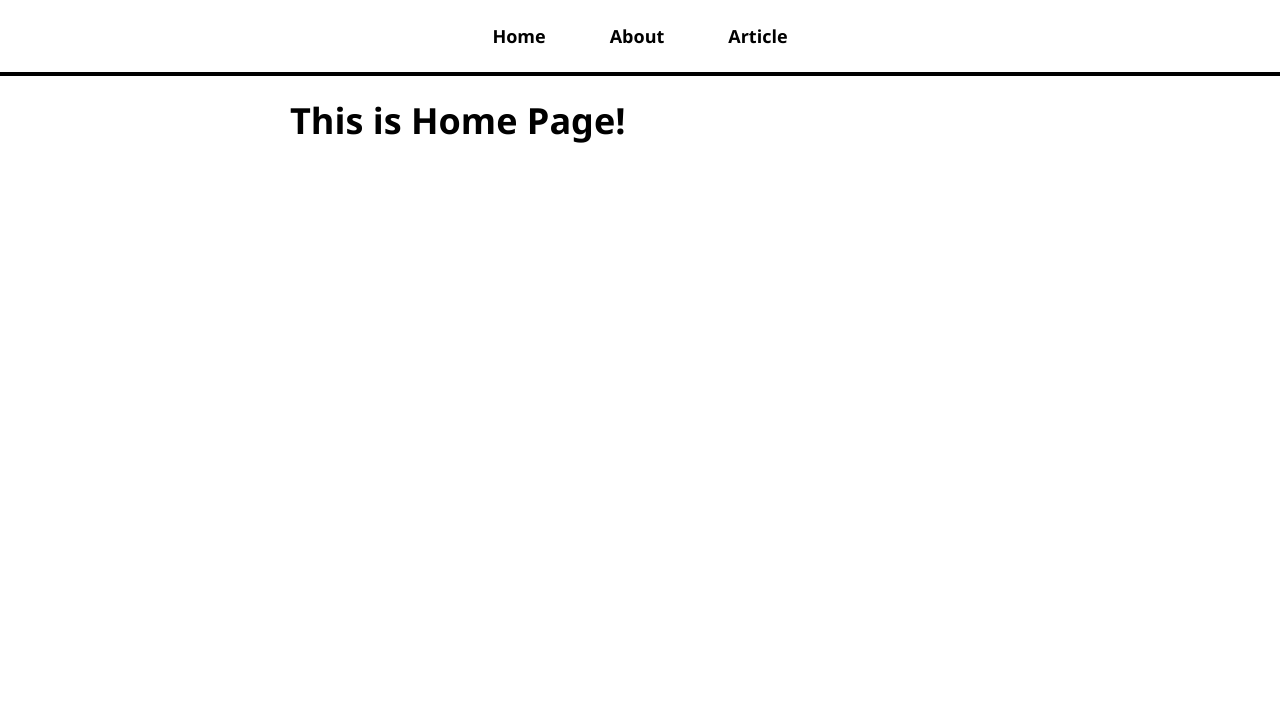
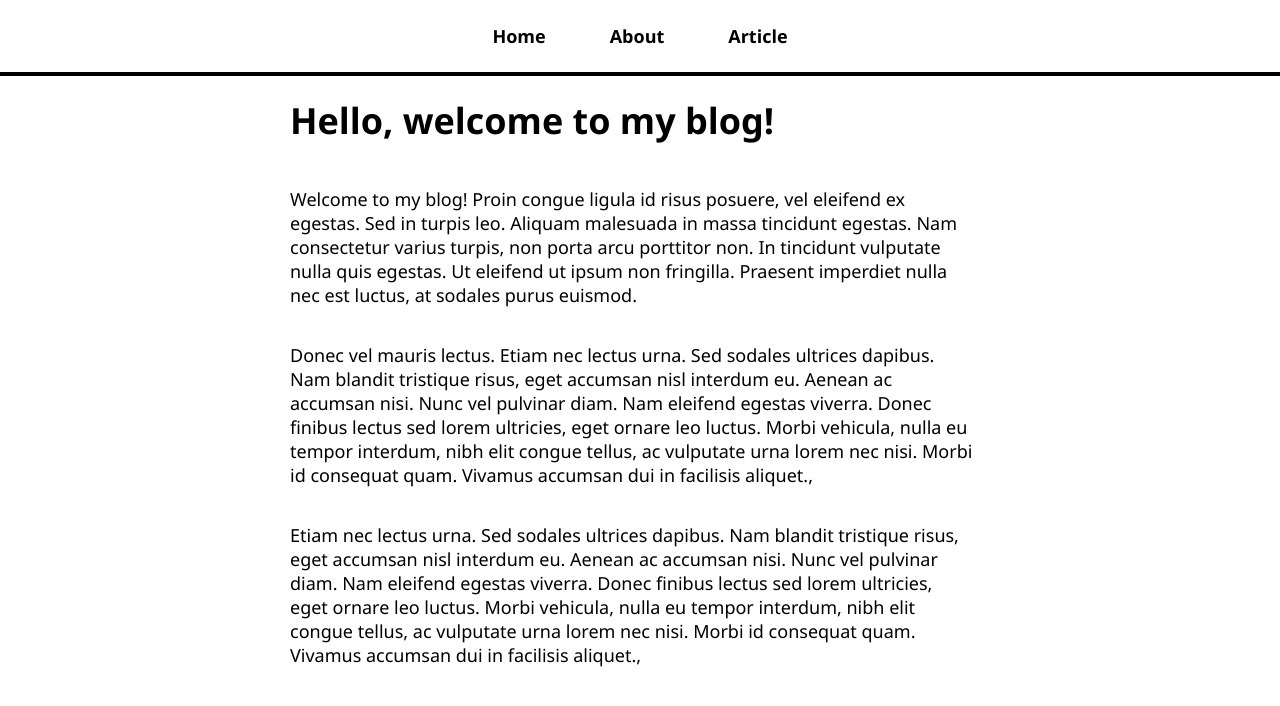
Before and after one commit to drakenevadie19/BlogApp, a React (Create React App) app in the folder my-blog/: page / in a window 1280 px wide. Shown: the top 706 px of the page. Built offline with nearby package versions, Linux system fonts and the light colour scheme.

Commit message:
New Change: Create Not found page, declare which case use Not found page

```diff
--- a/my-blog/src/App.js
+++ b/my-blog/src/App.js
@@ -7,6 +7,7 @@
 import AboutPage from './pages/about-page';
 import ArticleListPage from './pages/article-list-page';
 import ArticlePage from './pages/article-page';
+import NotFoundPage from './pages/not-found-page';
 
 function App() {
   return (
@@ -19,6 +20,7 @@
             <Route path="/about" element={<AboutPage />} />
             <Route path="/articles" element={<ArticleListPage />} />
             <Route path="/articles/:articleId" element={<ArticlePage />} />
+            <Route path="*" element={<NotFoundPage />} />
           </Routes>
         </div>
       </div>
--- a/my-blog/src/pages/about-page.js
+++ b/my-blog/src/pages/about-page.js
@@ -1,7 +1,33 @@
 const AboutPage = () => {
     return (
-        <h1>This is About Page!</h1>
-    )
+        <>
+        <h1>About Me</h1>
+        <p>
+            Welcome to my blog! Proin congue
+            ligula id risus posuere, vel eleifend ex egestas. Sed in turpis leo.
+            Aliquam malesuada in massa tincidunt egestas. Nam consectetur varius turpis,
+            non porta arcu porttitor non. In tincidunt vulputate nulla quis egestas. Ut
+            eleifend ut ipsum non fringilla. Praesent imperdiet nulla nec est luctus, at
+            sodales purus euismod.
+        </p>
+        <p>
+            Donec vel mauris lectus. Etiam nec lectus urna. Sed sodales ultrices dapibus.
+            Nam blandit tristique risus, eget accumsan nisl interdum eu. Aenean ac accumsan
+            nisi. Nunc vel pulvinar diam. Nam eleifend egestas viverra. Donec finibus lectus
+            sed lorem ultricies, eget ornare leo luctus. Morbi vehicula, nulla eu tempor
+            interdum, nibh elit congue tellus, ac vulputate urna lorem nec nisi. Morbi id
+            consequat quam. Vivamus accumsan dui in facilisis aliquet.,
+        </p>
+        <p>
+            Etiam nec lectus urna. Sed sodales ultrices dapibus.
+            Nam blandit tristique risus, eget accumsan nisl interdum eu. Aenean ac accumsan
+            nisi. Nunc vel pulvinar diam. Nam eleifend egestas viverra. Donec finibus lectus
+            sed lorem ultricies, eget ornare leo luctus. Morbi vehicula, nulla eu tempor
+            interdum, nibh elit congue tellus, ac vulputate urna lorem nec nisi. Morbi id
+            consequat quam. Vivamus accumsan dui in facilisis aliquet.,
+        </p>
+    </>
+    );
 }
 
 export default AboutPage;
--- a/my-blog/src/pages/article-page.js
+++ b/my-blog/src/pages/article-page.js
@@ -1,11 +1,22 @@
 import { useParams } from "react-router-dom";
 import articles from "./article-content";
+import NotFoundPage from "./not-found-page";
 
 const ArticlePage = () => {
     //get the params from URL params
     const {articleId} = useParams();
+    //find article from articles array that have the name match articleId
+    // => If found the article that match the articleId, we can see the article displayed in the page
+    // => If not found the article that match the articleId, article variable will be undefined
+    //  => Display nothing on the page
     const article = articles.find(article => article.name === articleId);
 
+    //if article is undefined, display Not Found Page
+    if (!article) {
+        return <NotFoundPage />
+    }
+
+    //else display content like normal
     return (
         <>
             <h1>{article.title}</h1>
--- a/my-blog/src/pages/home-page.js
+++ b/my-blog/src/pages/home-page.js
@@ -1,7 +1,31 @@
-const HomePage = () => {
-    return (
-        <h1>This is Home Page!</h1>
-    )
-}
+const HomePage = () => (
+    <>
+    <h1>Hello, welcome to my blog!</h1>
+    <p>
+        Welcome to my blog! Proin congue
+        ligula id risus posuere, vel eleifend ex egestas. Sed in turpis leo.
+        Aliquam malesuada in massa tincidunt egestas. Nam consectetur varius turpis,
+        non porta arcu porttitor non. In tincidunt vulputate nulla quis egestas. Ut
+        eleifend ut ipsum non fringilla. Praesent imperdiet nulla nec est luctus, at
+        sodales purus euismod.
+    </p>
+    <p>
+        Donec vel mauris lectus. Etiam nec lectus urna. Sed sodales ultrices dapibus.
+        Nam blandit tristique risus, eget accumsan nisl interdum eu. Aenean ac accumsan
+        nisi. Nunc vel pulvinar diam. Nam eleifend egestas viverra. Donec finibus lectus
+        sed lorem ultricies, eget ornare leo luctus. Morbi vehicula, nulla eu tempor
+        interdum, nibh elit congue tellus, ac vulputate urna lorem nec nisi. Morbi id
+        consequat quam. Vivamus accumsan dui in facilisis aliquet.,
+    </p>
+    <p>
+        Etiam nec lectus urna. Sed sodales ultrices dapibus.
+        Nam blandit tristique risus, eget accumsan nisl interdum eu. Aenean ac accumsan
+        nisi. Nunc vel pulvinar diam. Nam eleifend egestas viverra. Donec finibus lectus
+        sed lorem ultricies, eget ornare leo luctus. Morbi vehicula, nulla eu tempor
+        interdum, nibh elit congue tellus, ac vulputate urna lorem nec nisi. Morbi id
+        consequat quam. Vivamus accumsan dui in facilisis aliquet.,
+    </p>
+    </>
+);
 
 export default HomePage;
--- a/my-blog/src/pages/not-found-page.js
+++ b/my-blog/src/pages/not-found-page.js
@@ -0,0 +1,5 @@
+const NotFoundPage = () => (
+    <h1>404: Page Not Found;</h1>
+)
+
+export default NotFoundPage;
```
